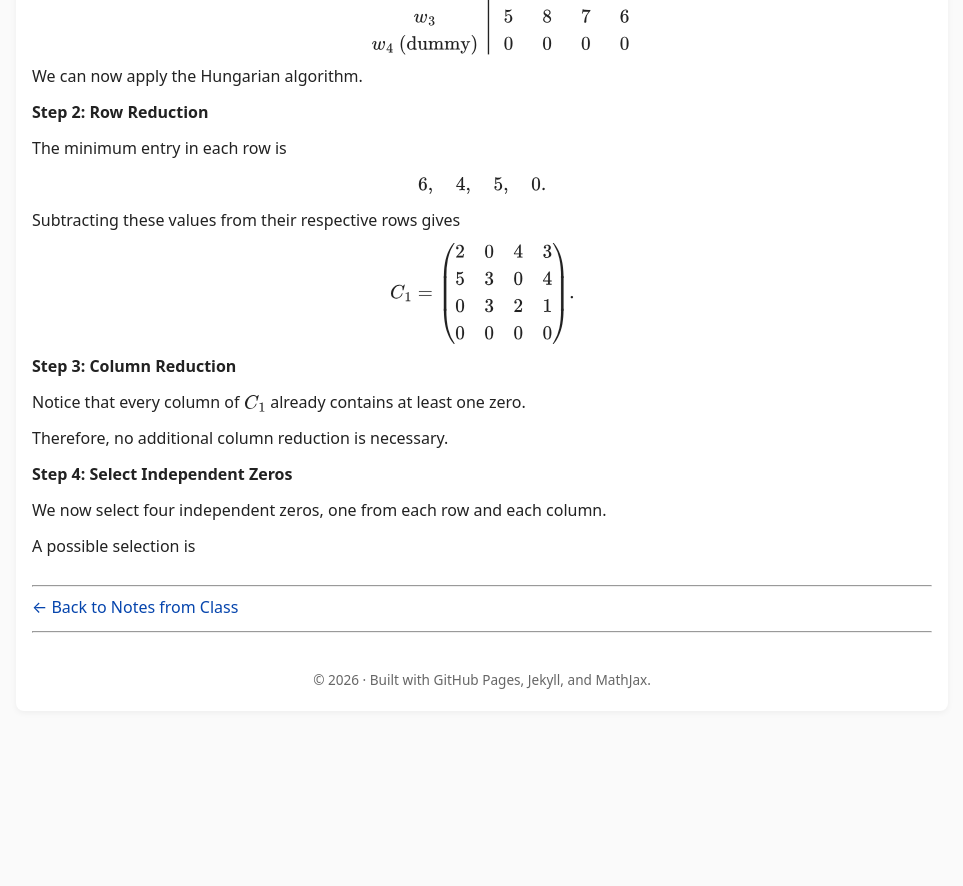
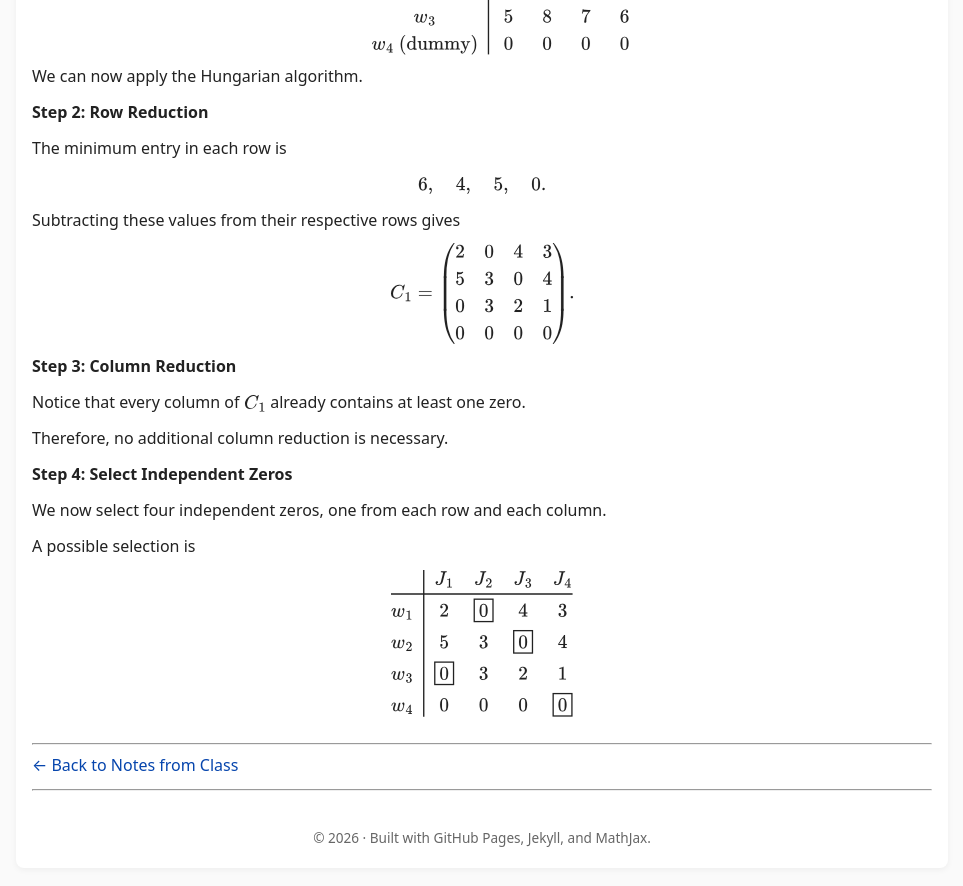
Before and after one commit to SaleemKamaludin/SaleemKamaludin.github.io, a Jekyll site: the page built from courses/math-2276/notes-from-class/supplementary-lecture-6/index.md, in a window 1280 px wide and 900 px high, scrolled down 10720 px. Shown: the top 886 px of the window, without its empty margins (158-1121 px from the left). Built offline with Jekyll 4.4.1, drawn with Linux system fonts in a browser that asks for light colours; before the commit the page ends 11463 px from its top, so only the background shows below that.

Commit message:
Add independent zero selection matrix to Step 4 of Example 1.4

```diff
--- a/courses/math-2276/notes-from-class/supplementary-lecture-6/index.md
+++ b/courses/math-2276/notes-from-class/supplementary-lecture-6/index.md
@@ -1799,6 +1799,24 @@ C_1=
       </p>
 
     </div>
+
+    <div id="example-unbalanced-assignment-problem-step-4-independent-zero-selection-matrix">
+
+      <div class="display-math">
+
+\[
+\begin{array}{c|cccc}
+& J_1 & J_2 & J_3 & J_4\\ \hline
+w_1 & 2 & \boxed{0} & 4 & 3\\
+w_2 & 5 & 3 & \boxed{0} & 4\\
+w_3 & \boxed{0} & 3 & 2 & 1\\
+w_4 & 0 & 0 & 0 & \boxed{0}
+\end{array}
+\]
+
+      </div>
+
+    </div>
 </div>
 </div>
 
```
